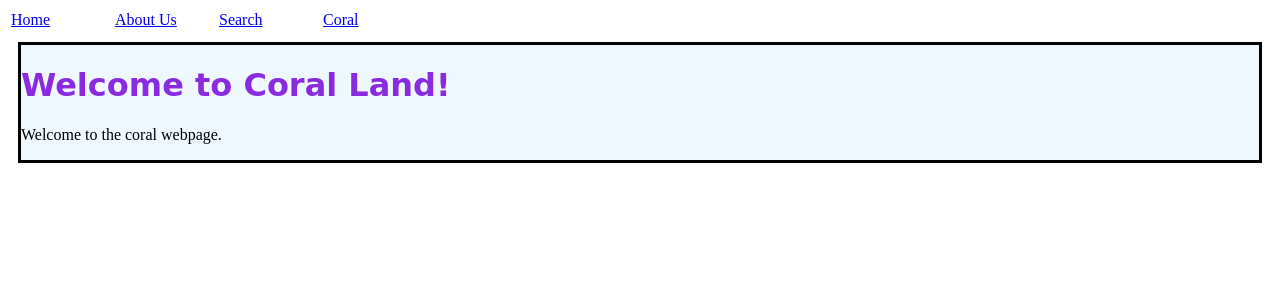
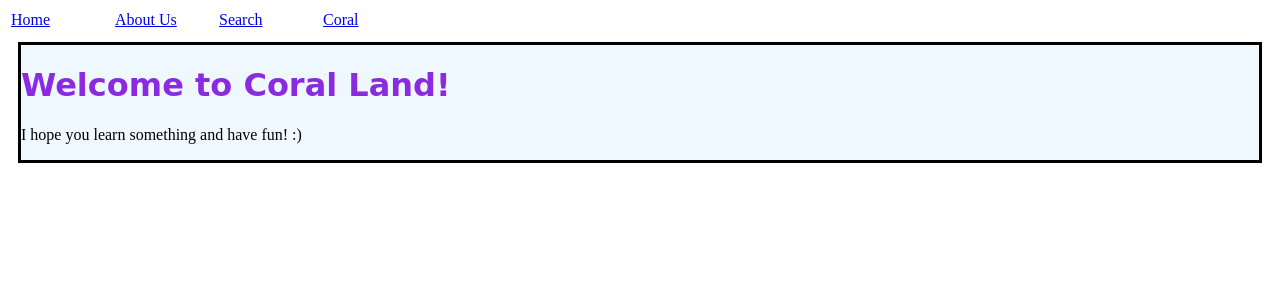
Before and after one commit to Erika-S/corals_project, a Django app: page / in a window 1280 px wide. Shown: the top 300 px of the page. Run offline with Django 3.2, Linux system fonts and the light colour scheme.

Commit message:
smiley emote description

```diff
--- a/corals_app/templates/index.html
+++ b/corals_app/templates/index.html
@@ -6,7 +6,7 @@
 {% block pagecontent %}
 		<h1>Welcome to Coral Land!</h1>
 			<p>
-			Welcome to the coral webpage.
+			I hope you learn something and have fun! :)
 			</p>
 
 {% endblock %}
```
